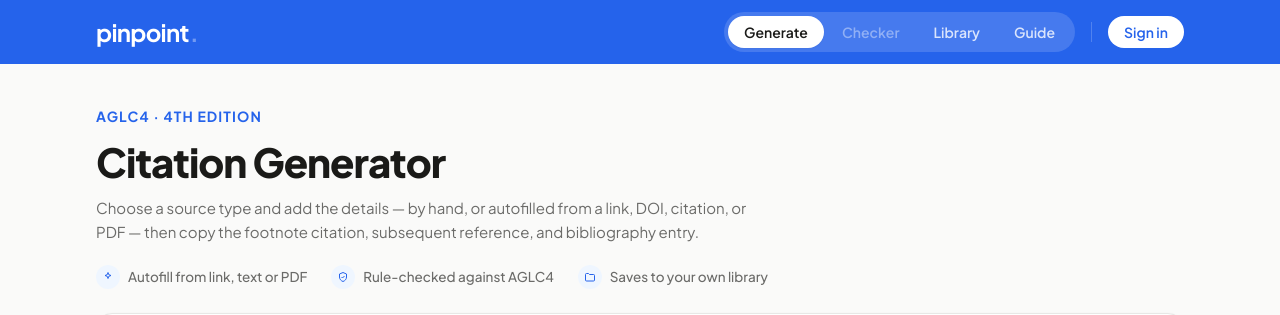
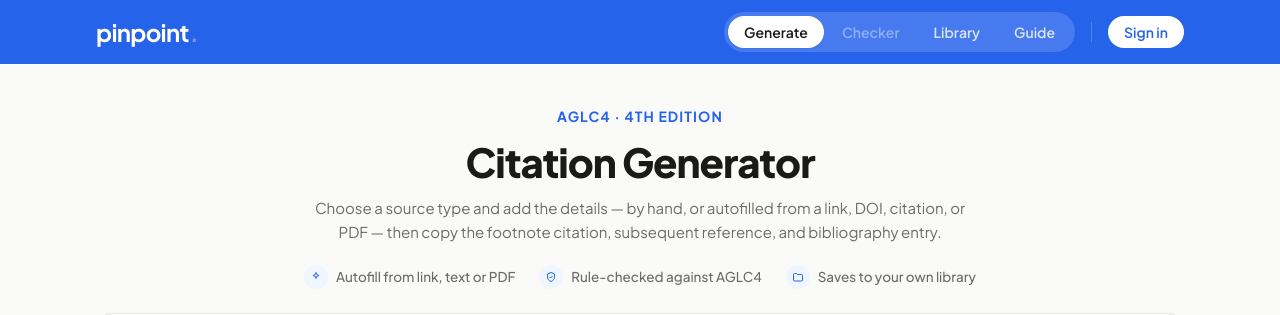
Before and after one commit to rhyle-s/pinpoint, a Next.js app: page /generate in a window 1280 px wide. Shown: the top 315 px of the page. Built offline with nearby package versions, Linux system fonts and the light colour scheme; no server answers.

Commit message:
Centre the Generate page header
Kicker, heading, subtitle, and trust row all centred. Sizes/weights
untouched -- alignment only.

Co-Authored-By: Claude Sonnet 5 <noreply@anthropic.com>

```diff
--- a/app/generate/page.tsx
+++ b/app/generate/page.tsx
@@ -24,7 +24,7 @@ export default function GeneratePage({ searchParams }: { searchParams: { type?:
 
   return (
     <main className="mx-auto max-w-6xl px-4 py-10 sm:px-6 lg:px-8">
-      <div className="mb-6 max-w-2xl">
+      <div className="mb-6 max-w-2xl mx-auto text-center">
         <span className="text-sm font-bold uppercase tracking-[0.08em] text-primary">AGLC4 · 4th edition</span>
         <h1 className="mt-3 text-[2.25rem] font-extrabold leading-[1.1] tracking-tight text-gray-900 sm:text-[2.5rem]" style={{ textWrap: 'balance' }}>
           Citation Generator
@@ -33,7 +33,7 @@ export default function GeneratePage({ searchParams }: { searchParams: { type?:
           Choose a source type and add the details — by hand, or autofilled from a link, DOI, citation, or PDF —
           then copy the footnote citation, subsequent reference, and bibliography entry.
         </p>
-        <div className="mt-5 flex flex-wrap gap-x-6 gap-y-3">
+        <div className="mt-5 flex flex-wrap justify-center gap-x-6 gap-y-3">
           <div className="flex items-center gap-2">
             <span className="flex h-6 w-6 items-center justify-center rounded-full bg-primary-tint text-primary">
               <svg width="12" height="12" viewBox="0 0 24 24" fill="none" stroke="currentColor" strokeWidth="2">
```
Also changed, not shown: 1 other file (tests, documents, lock files or other folders).
